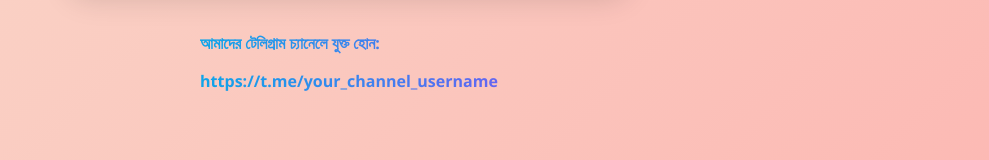
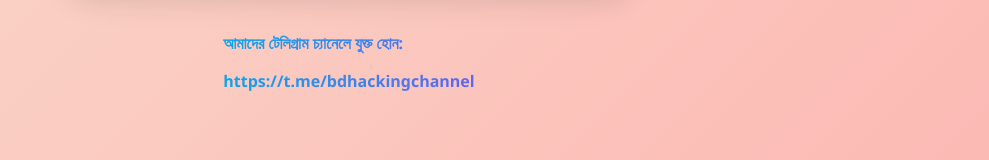
Before and after one commit to rakib347/Image-To-Link-Generator-, a plain HTML site: page index.html in a window 1280 px wide. Shown: the part 510-670 px from the top of the page, without its empty margins (291-1280 px from the left). Drawn offline with Linux system fonts and the light colour scheme.

Commit message:
Update and rename Image Name To Link.html to index.html

```diff
--- a/Image Name To Link.html
+++ b/index.html
@@ -167,7 +167,7 @@
 
   <div class="telegram-link">
     <p>আমাদের টেলিগ্ৰাম চ্যানেলে যুক্ত হোন:</p>
-    <a href="https://t.me/your_channel_username" target="_blank">https://t.me/your_channel_username</a>
+    <a href="https://t.me/bdhackingchannel" target="_blank">https://t.me/bdhackingchannel</a>
   </div>
 
   <script>
```
